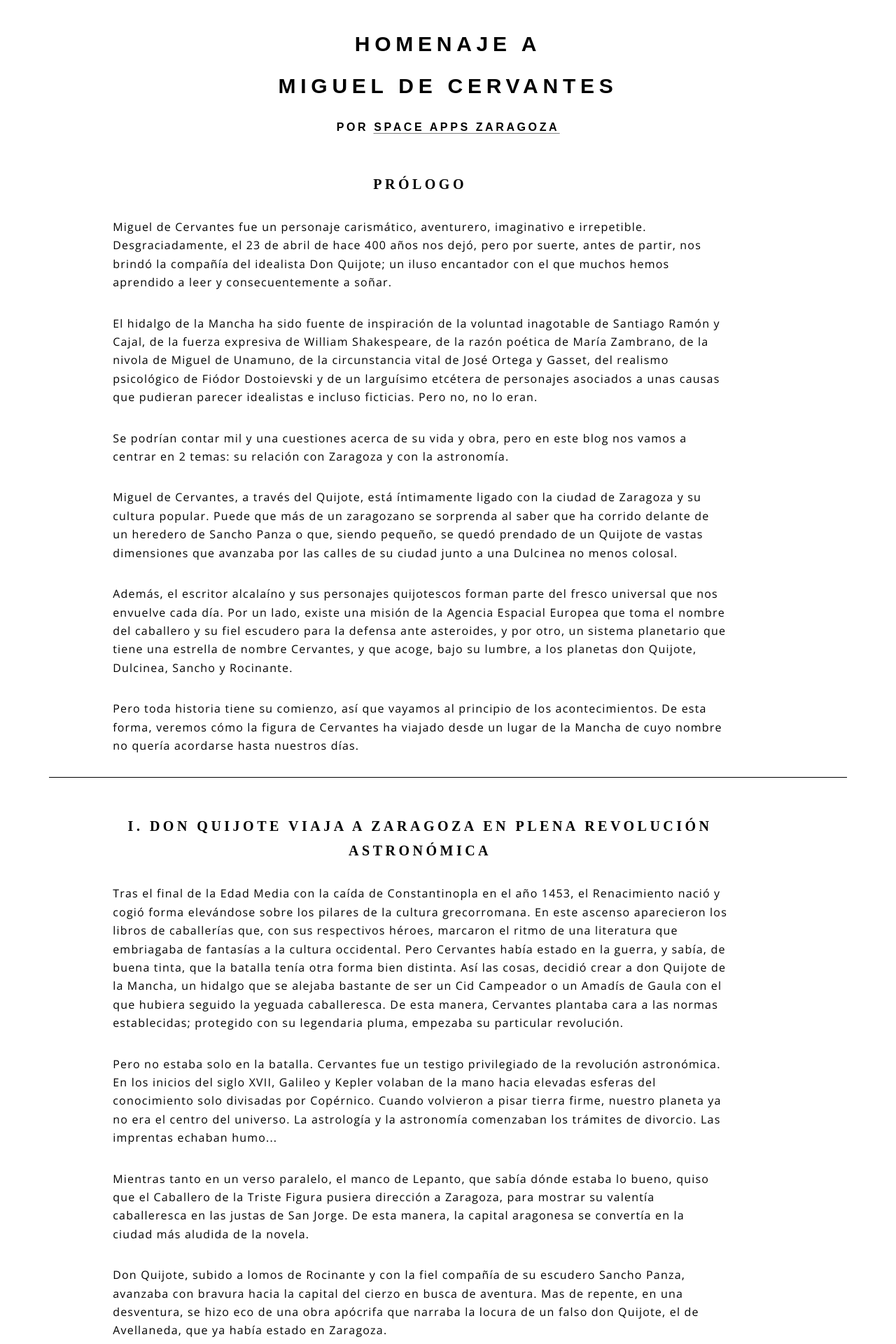
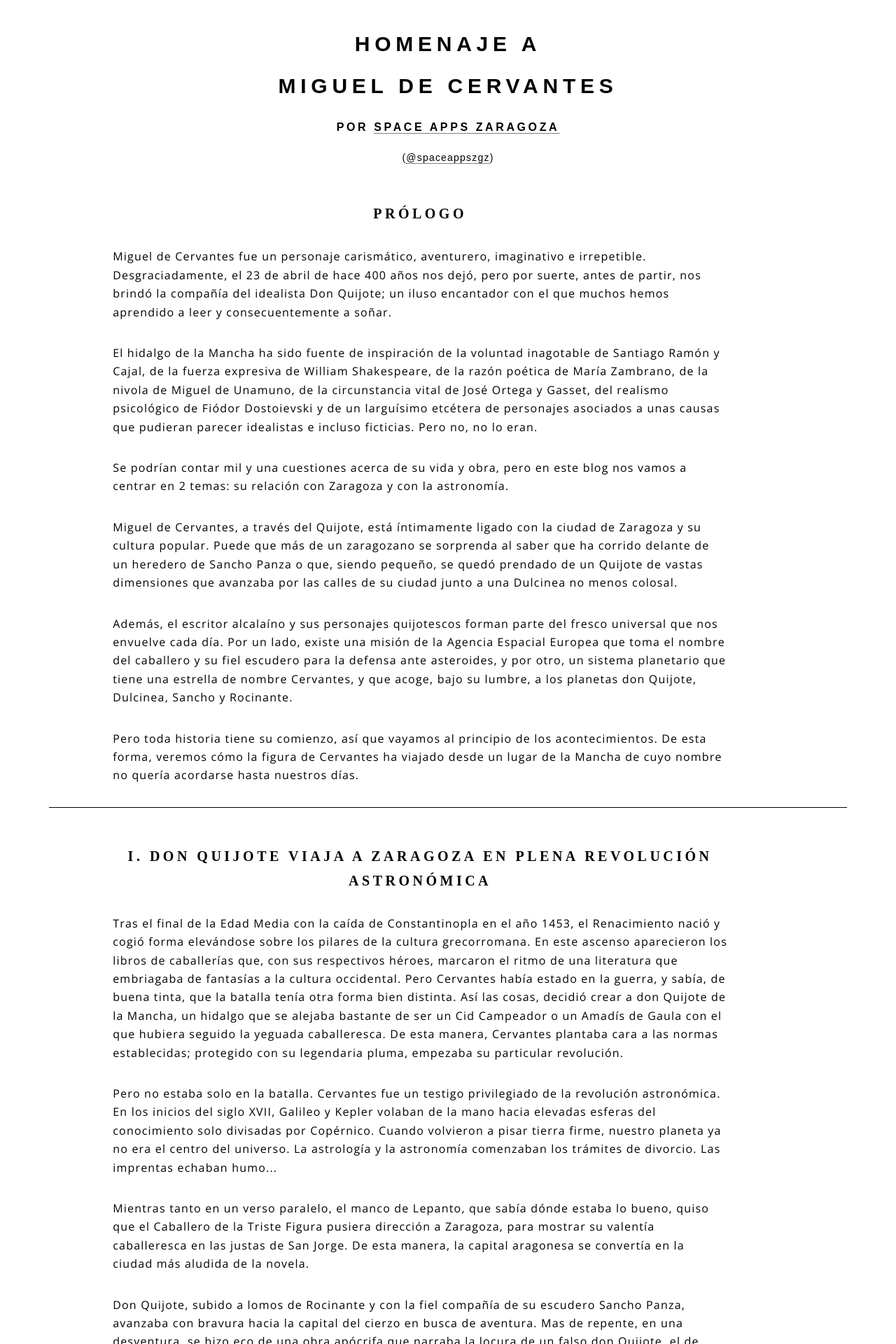
Before and after one commit to spaceappszgz/spaceappszgz.github.io, a Jekyll site: the page built from cervantes.html, in a window 1280 px wide. Shown: the top 1920 px of the page at 70% size. Built offline with Jekyll 4.4.1, drawn with Linux system fonts in a browser that asks for light colours; some web fonts are replaced.

Commit message:
reference added

```diff
--- a/cervantes.html
+++ b/cervantes.html
@@ -5,6 +5,7 @@ title: Cervantes
 <div class="container">
 <h1 class="cervantes-title">Homenaje a <br/><br/> Miguel de Cervantes</h1>
 <h3 class="cervantes-subtitle">por <a href="http://sazgz.com">Space Apps Zaragoza</a></h3>
+<p class="cervantes-subsubtitle">(<a href="https://twitter.com/spaceappszgz">@spaceappszgz</a>)</p>
 {% for post in site.posts limit:15 %}
 {% if post.categories contains 'cervantes' %}
 <div class="post-div">
--- a/css/main.scss
+++ b/css/main.scss
@@ -543,6 +543,16 @@ $baseurl: '{{ site.baseurl }}/images';
 	font-family: 'Gentium Book Basic', sans-serif;
 	@include breakpoint(small) {
 			font-size: 12px;
+		}
+}
+
+.cervantes-subsubtitle{
+	color: black;
+	text-align: center;
+	font-size: 14px;
+	font-family: 'Gentium Book Basic', sans-serif;
+	@include breakpoint(small) {
+			font-size: 10px;
 		}
 }
 
```
